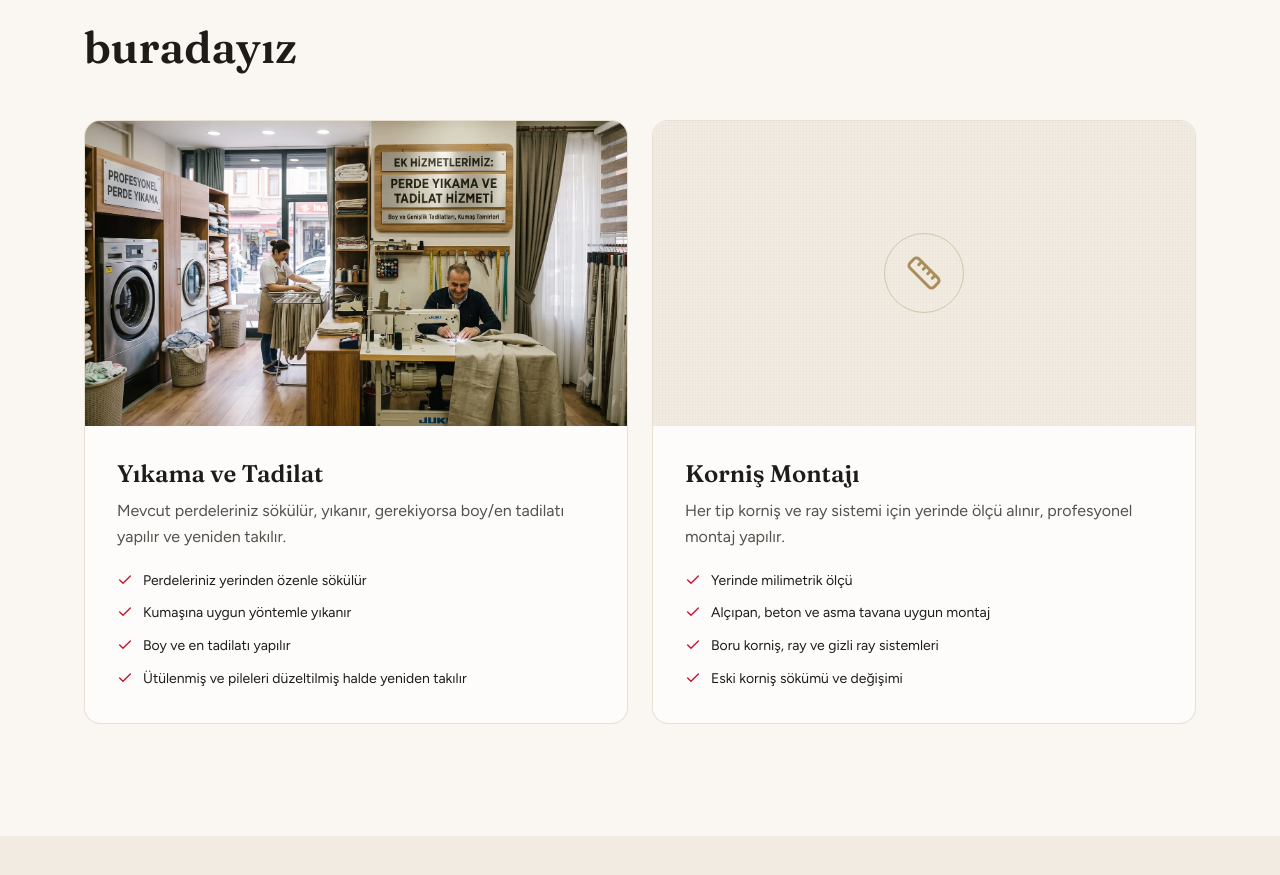
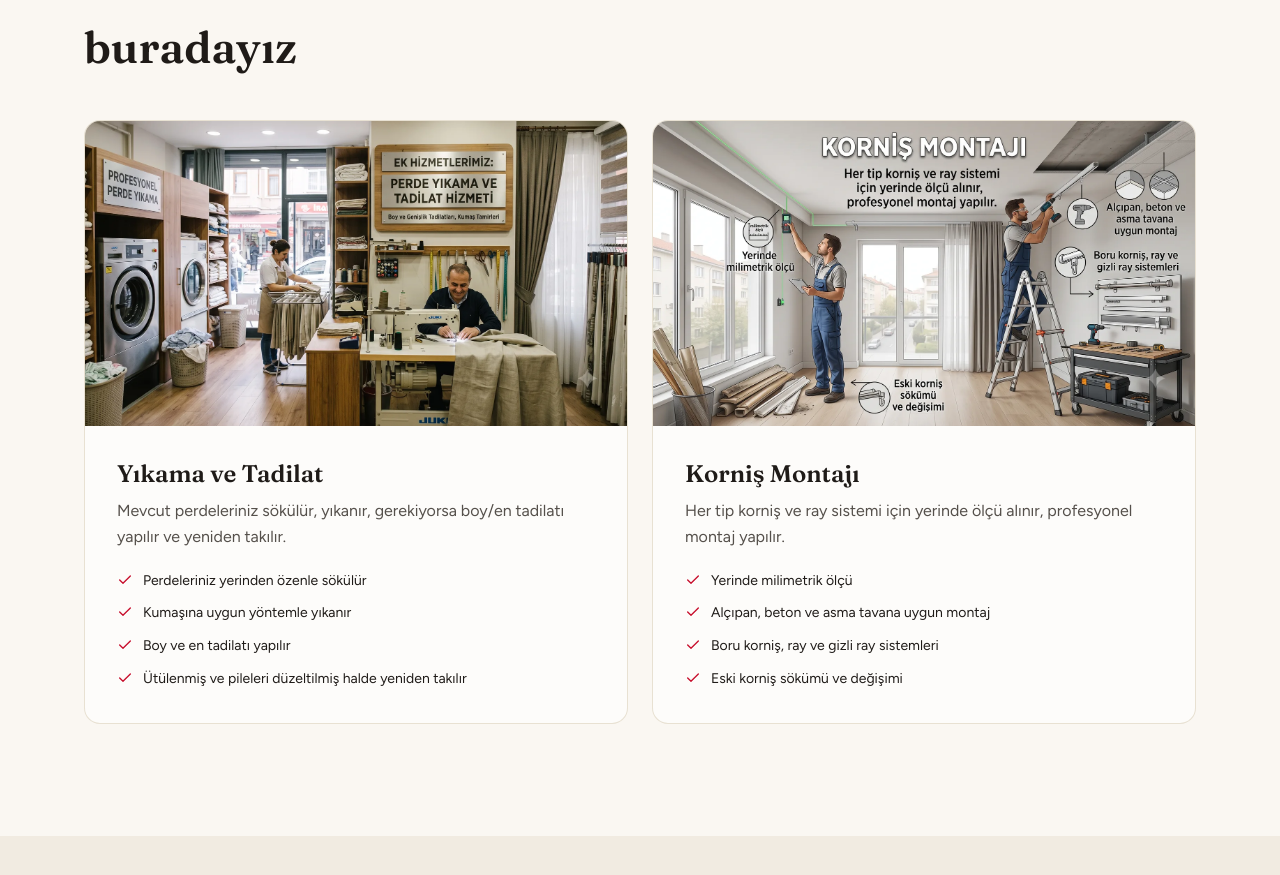
Before and after one commit to kutluhangil/TAC, a Next.js app in the folder kilicarslanperdetasarim/: page / in a window 1280 px wide. Shown: the part 4793-5668 px from the top of the page. Built offline with nearby package versions, Linux system fonts and the light colour scheme.

Commit message:
Add kornis image and update services.ts
Add new image assets (karnis.png and public/images/services/kornis-montaji.webp) and update kilicarslanperdetasarim/src/data/services.ts to include the image path for the korniş montajı service so the UI can display the new image.

```diff
--- a/kilicarslanperdetasarim/src/data/services.ts
+++ b/kilicarslanperdetasarim/src/data/services.ts
@@ -29,5 +29,6 @@ export const services: Service[] = [
       "Boru korniş, ray ve gizli ray sistemleri",
       "Eski korniş sökümü ve değişimi",
     ],
+    image: "/images/services/kornis-montaji.webp",
   },
 ];
```
Also changed, not shown: kilicarslanperdetasarim/public/images/services/kornis-montaji.webp (added), 1 other file (tests, documents, lock files or other folders).
